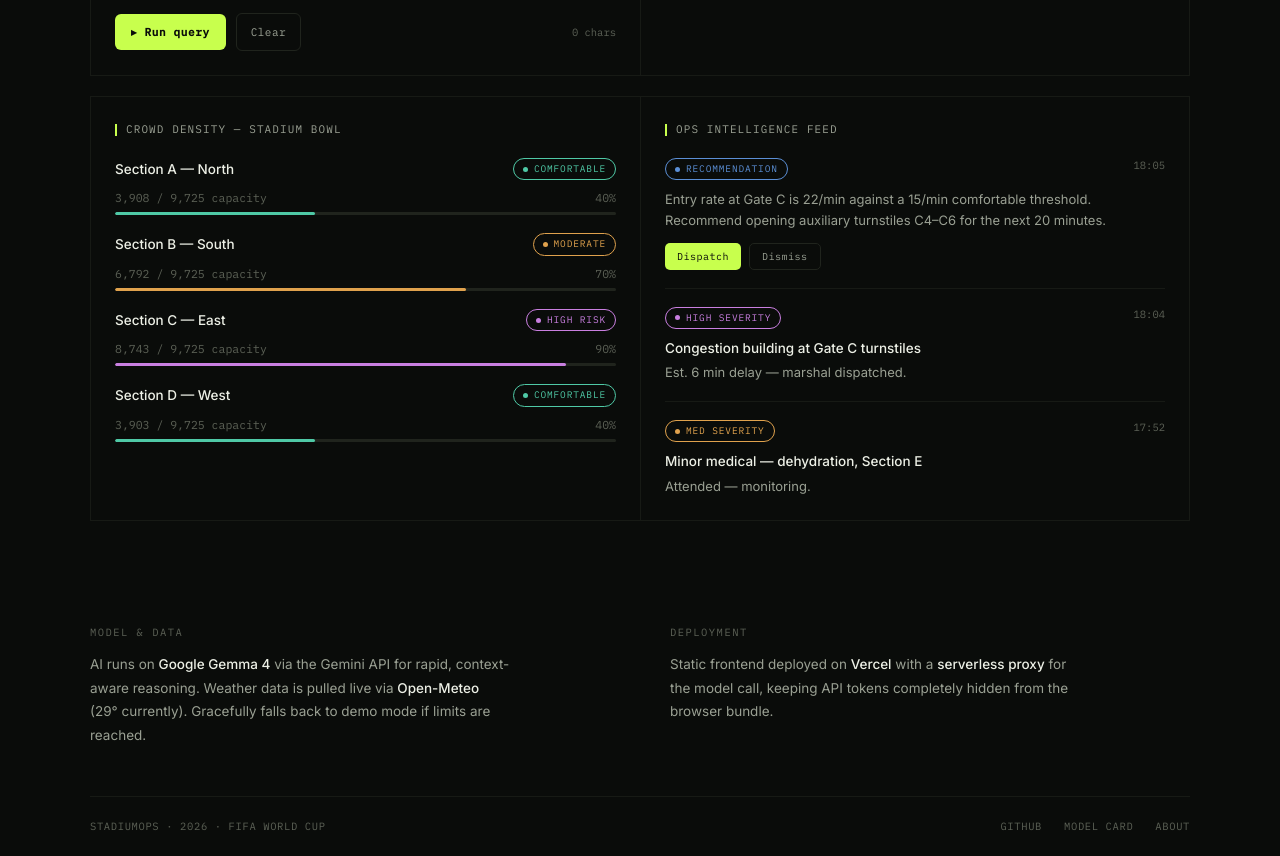
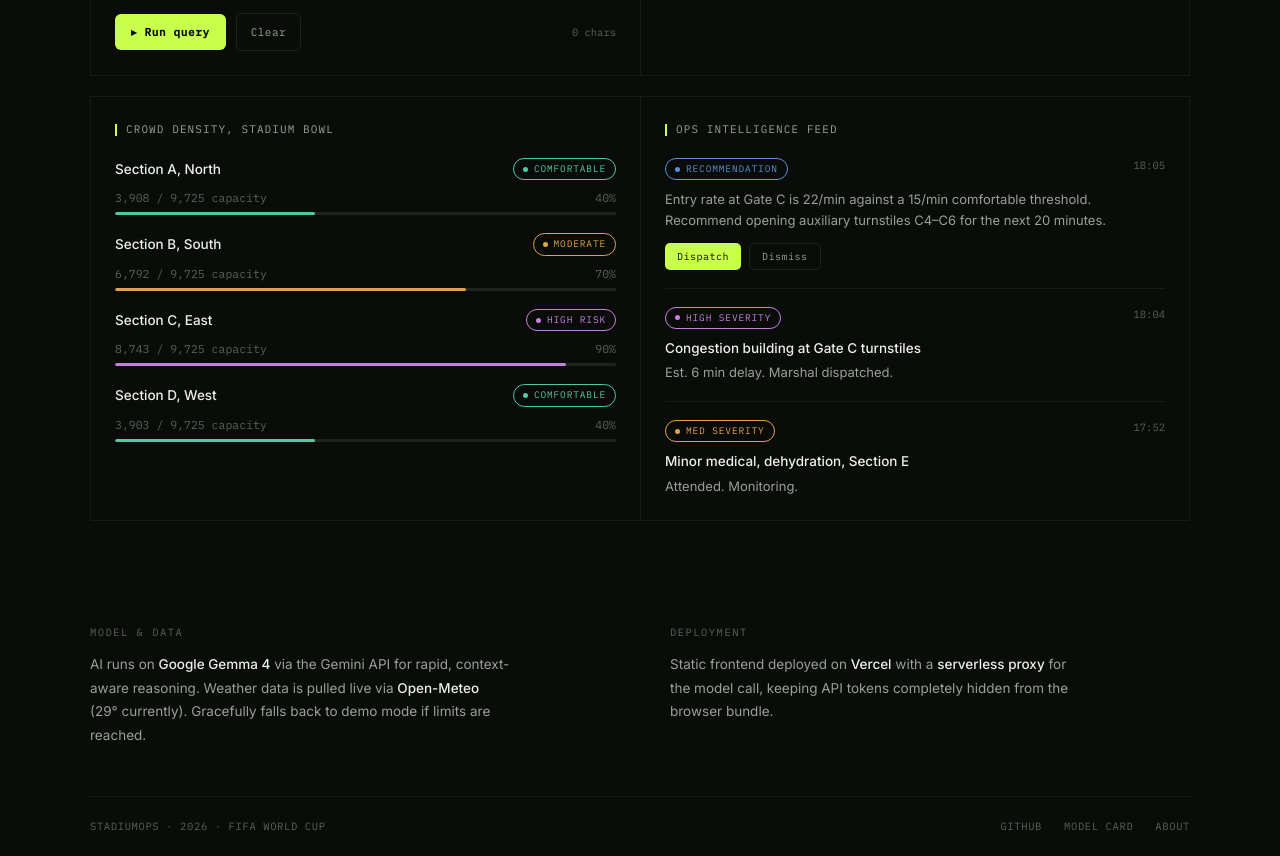
Before and after one commit to shabnam311/Smart-Stadiums-Tournament-Operations, a React (Vite) app: page / in a window 1280 px wide. Shown: the part 900-1756 px from the top of the page. Built offline with nearby package versions, Linux system fonts and the light colour scheme; no server answers.

Commit message:
style: replace em dashes with commas or fullstops per user feedback

```diff
--- a/src/components/OpsDashboard.jsx
+++ b/src/components/OpsDashboard.jsx
@@ -38,16 +38,16 @@ CRITICAL RULES:
 };
 
 const initialZones = [
-  { name: 'Section A \u2014 North', cap: 9725, occ: 3890, level: 'low' },
-  { name: 'Section B \u2014 South', cap: 9725, occ: 6807, level: 'med' },
-  { name: 'Section C \u2014 East', cap: 9725, occ: 8752, level: 'high' },
-  { name: 'Section D \u2014 West', cap: 9725, occ: 3890, level: 'low' },
+  { name: 'Section A, North', cap: 9725, occ: 3890, level: 'low' },
+  { name: 'Section B, South', cap: 9725, occ: 6807, level: 'med' },
+  { name: 'Section C, East', cap: 9725, occ: 8752, level: 'high' },
+  { name: 'Section D, West', cap: 9725, occ: 3890, level: 'low' },
 ];
 
 const initialFeed = [
   { type: 'recommendation', color: 'var(--c-crowd)', label: 'RECOMMENDATION', time: '18:05', text: 'Entry rate at Gate C is 22/min against a 15/min comfortable threshold. Recommend opening auxiliary turnstiles C4\u2013C6 for the next 20 minutes.', actionable: true },
-  { type: 'incident', color: 'var(--c-incident)', label: 'HIGH SEVERITY', time: '18:04', title: 'Congestion building at Gate C turnstiles', text: 'Est. 6 min delay \u2014 marshal dispatched.' },
-  { type: 'incident', color: 'var(--c-transit)', label: 'MED SEVERITY', time: '17:52', title: 'Minor medical \u2014 dehydration, Section E', text: 'Attended \u2014 monitoring.' },
+  { type: 'incident', color: 'var(--c-incident)', label: 'HIGH SEVERITY', time: '18:04', title: 'Congestion building at Gate C turnstiles', text: 'Est. 6 min delay. Marshal dispatched.' },
+  { type: 'incident', color: 'var(--c-transit)', label: 'MED SEVERITY', time: '17:52', title: 'Minor medical, dehydration, Section E', text: 'Attended. Monitoring.' },
 ];
 
 const OpsDashboard = () => {
@@ -225,7 +225,7 @@ const OpsDashboard = () => {
       <section className="panels">
         <div className="panel">
           <div className="panel-head">
-            <div className="panel-title"><span className="bar"></span>Crowd Density {'\u2014'} Stadium Bowl</div>
+            <div className="panel-title"><span className="bar"></span>Crowd Density, Stadium Bowl</div>
           </div>
           {zones.map((z, i) => {
             const pct = Math.round((z.occ / z.cap) * 100);
```
